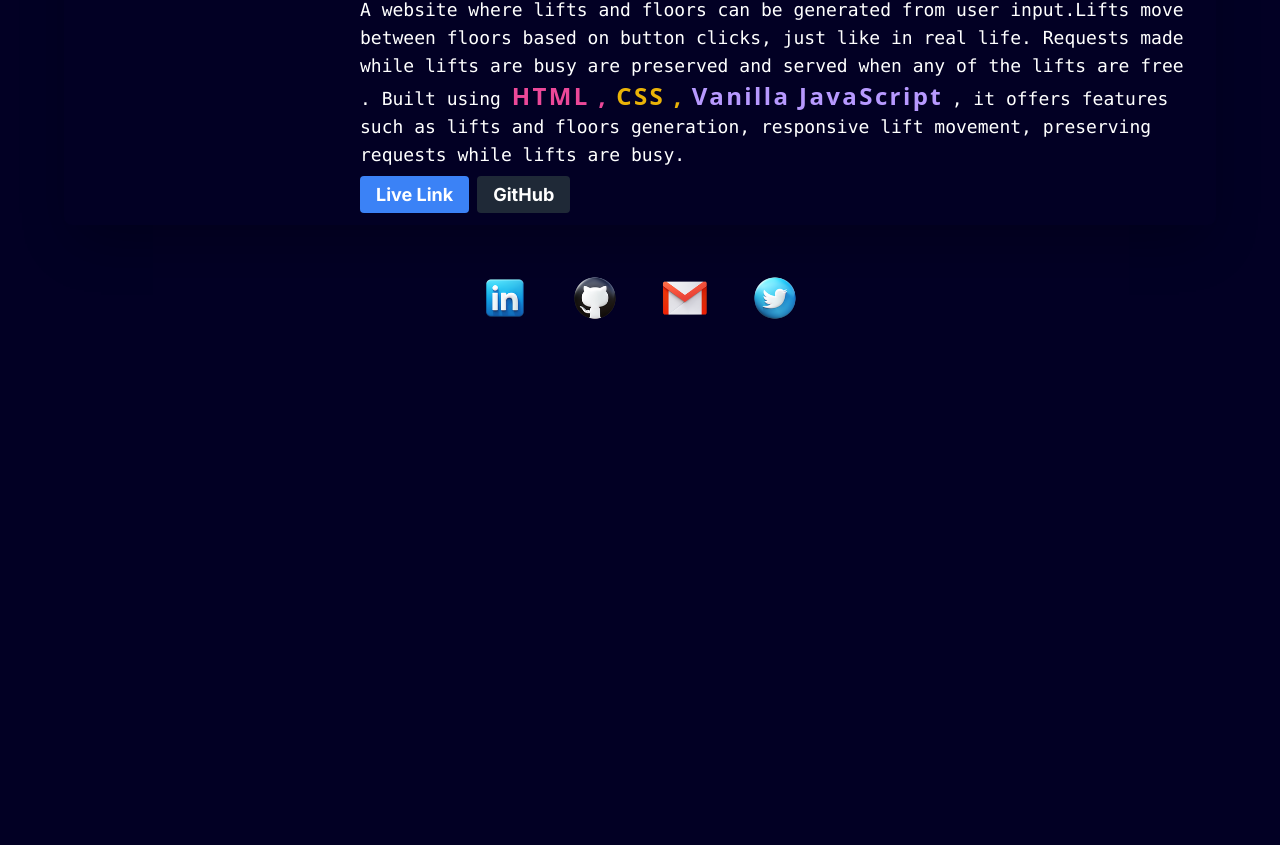
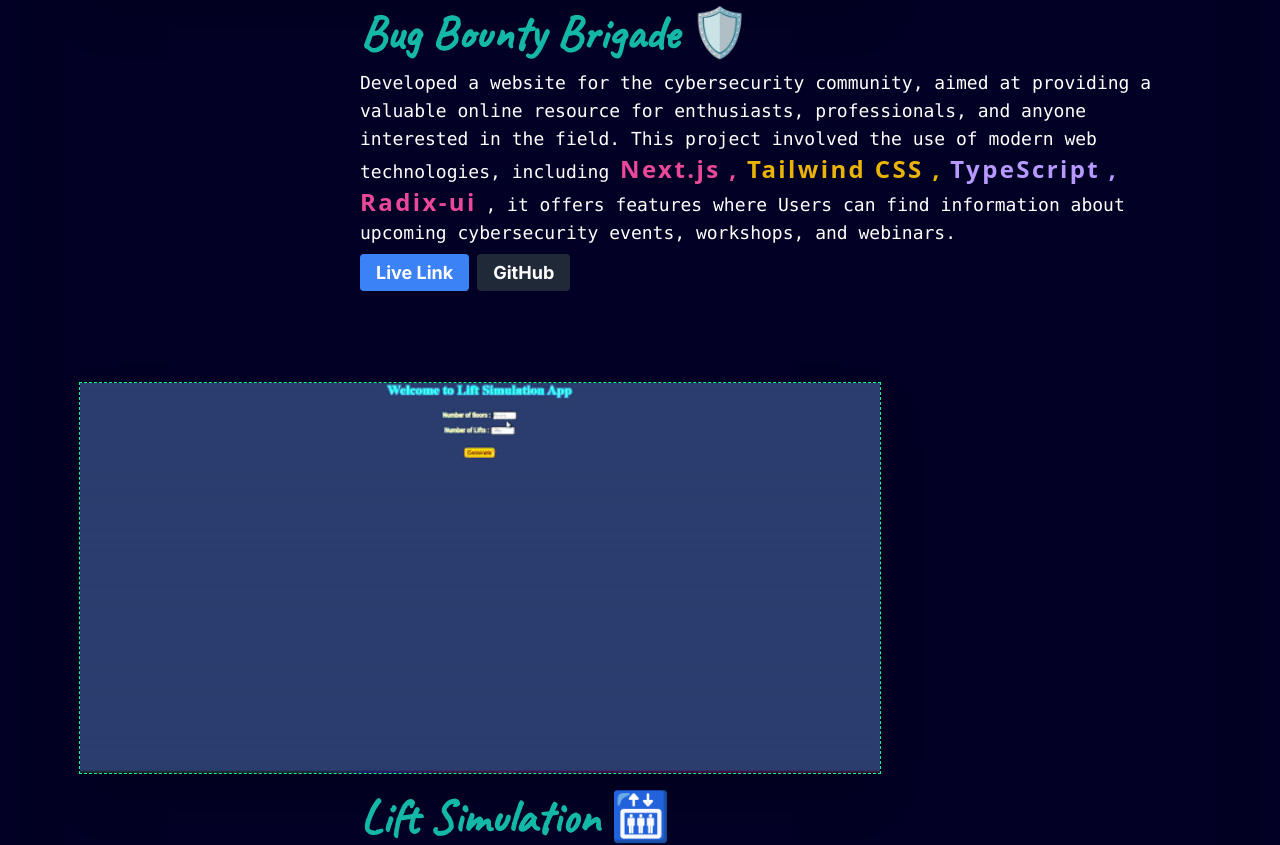
Before and after one commit to Mudassirkhan2/MudassirKhan, a Next.js app: page / in a window 1280 px wide. Shown: the part 3818-4663 px from the top of the page. Before the commit the page ends 4181 px from the top, so only its background shows below. Built offline with nearby package versions, Linux system fonts and the light colour scheme; a web font is replaced by a local one.

Commit message:
Feat : added new project ✨

```diff
--- a/components/Projects.jsx
+++ b/components/Projects.jsx
@@ -1,4 +1,5 @@
 import HomeFinderGif from '../app/assets/HomeFinder.gif';
+import bugbounty from '../app/assets/bugbounty.png';
 import tabstacker from '../app/assets/tabstacker.png';
 import liftSimulationGif from '../app/assets/liftSimulation.gif';
 import AnimateLetters from './clients/AnimateLetters';
@@ -35,6 +36,16 @@
             githubLink='https://github.com/Mudassirkhan2/HomeFinder'
           />
           <ProjectSection
+            imageSrc={bugbounty}
+            title='Bug Bounty Brigade 🛡️'
+            indexValue={1}
+            description='Developed a website for the cybersecurity community, aimed at providing a valuable online resource for enthusiasts, professionals, and anyone interested in the field. This project involved the use of modern web technologies, including  '
+            techStack={['Next.js', 'Tailwind CSS', 'TypeScript', 'Radix-ui']}
+            features=' it offers features where  Users can find information about upcoming cybersecurity events, workshops, and webinars. '
+            liveLink='https://www.bugbountybrigade.tech/'
+            githubLink='https://github.com/Mudassirkhan2/bug-bounty-brigade-website'
+          />
+          <ProjectSection
             imageSrc={liftSimulationGif}
             title='Lift Simulation 🛗'
             indexValue={2}
```
Also changed, not shown: app/assets/bugbounty.png (added).
